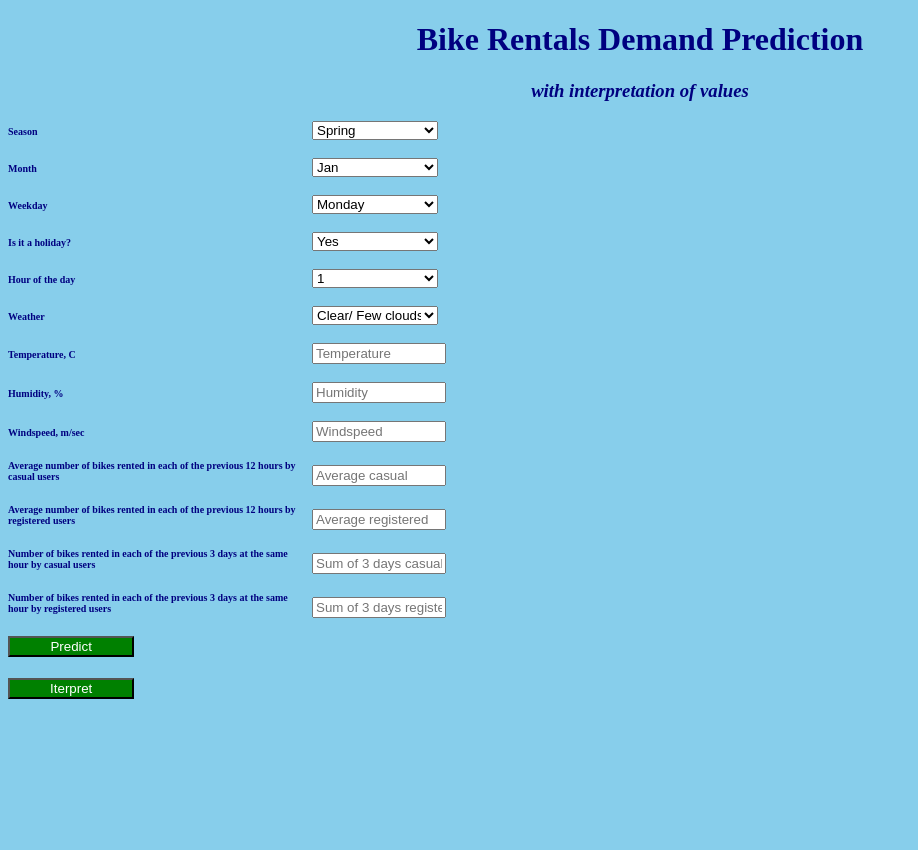
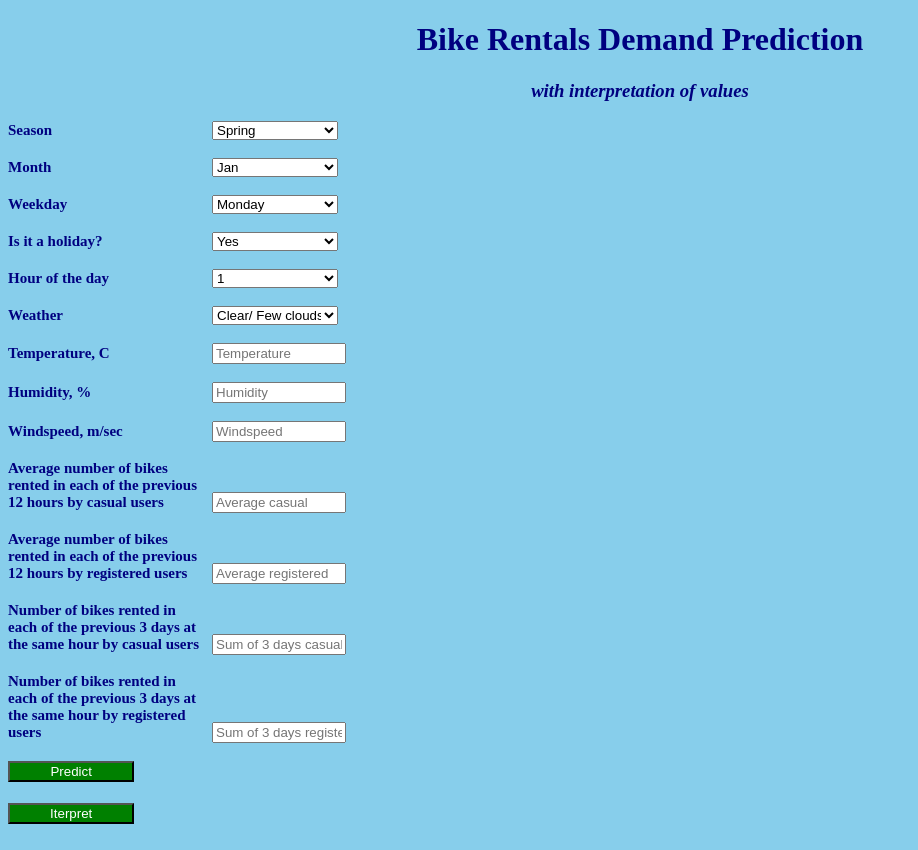
Before and after one commit to valeriich/midterm-project, a Flask app: page / in a window 1280 px wide. Shown: the whole page, without its empty margins (0-918 px from the left). Before the commit the page ends 699 px from the top, so only its background shows below. Run offline with Flask 2, Linux system fonts and the light colour scheme.

Commit message:
Midterm project

```diff
--- a/templates/main.html
+++ b/templates/main.html
@@ -28,10 +28,10 @@
 
         label{
             color: navy;
-            font-size: 10px;
+            font-size: 15px;
             display: inline-block;
             text-align: left;
-            width: 300px
+            width: 200px
         }
 
         label:hover{
```
